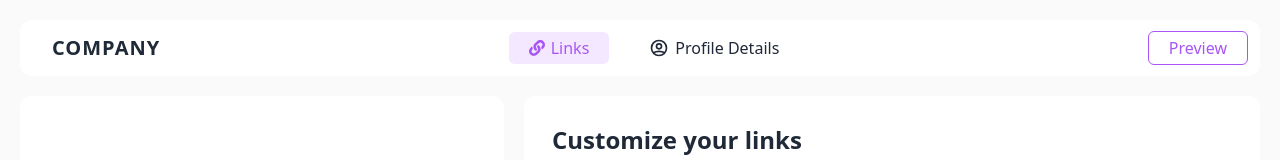
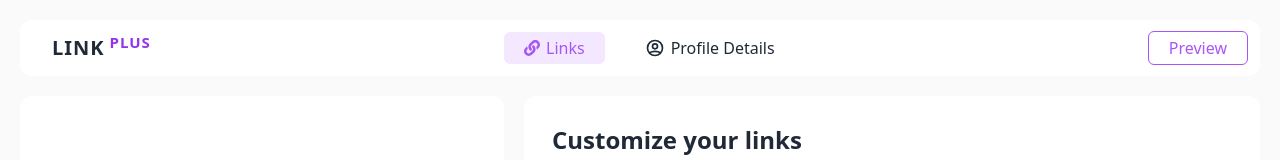
Before and after one commit to Rakibul-98/kahf_assignment, a React (Vite) app: page /link-editor in a window 1280 px wide. Shown: the top 160 px of the page. Built offline with nearby package versions, Linux system fonts and the light colour scheme.

Commit message:
add project description and fix some bugs

```diff
--- a/package.json
+++ b/package.json
@@ -20,7 +20,6 @@
     "react-hot-toast": "^2.4.1",
     "react-icons": "^5.3.0",
     "react-router-dom": "^6.26.2",
-    "react-select": "^5.8.1",
     "sort-by": "^1.2.0"
   },
   "devDependencies": {
--- a/src/Home/components/LinkEditor/LinkEditor.jsx
+++ b/src/Home/components/LinkEditor/LinkEditor.jsx
@@ -9,7 +9,7 @@ import { AppContext } from '../../../context/AppContext';
 
 export default function LinkEditor() {
     const { handleLinkDataChange, displayedLinks } = useContext(AppContext);
-    const { register, unregister, handleSubmit, setValue } = useForm();
+    const { reset, register, unregister, handleSubmit, setValue } = useForm();
     const [linkBoxes, setLinkBoxes] = useState([]);
     const [nextId, setNextId] = useState(1);
     const sectionRef = useRef(null);
@@ -70,6 +70,7 @@ export default function LinkEditor() {
             }
             return updatedBoxes;
         });
+        reset();
     };
 
     const moveLink = (fromIndex, toIndex) => {
--- a/src/Home/components/NavBar/NavBar.jsx
+++ b/src/Home/components/NavBar/NavBar.jsx
@@ -25,7 +25,7 @@ export default function NavBar() {
 
     return (
         <div className='common-nav'>
-            <h1 className='uppercase text-xl font-bold tracking-wider md:ms-5'><span className='hidden md:block'>company</span> <span className='block md:hidden'>logo</span></h1>
+            <h1 className='uppercase text-xl font-bold tracking-wider md:ms-5 cursor-default'><span>link<sup className='hidden md:inline text-purple-600'> plus</sup><sup className='md:hidden font-extrabold text-purple-600'>+</sup></span></h1>
             <div className='flex gap-5'>
                 {
                     buttons.map((button, index) => (
@@ -37,7 +37,7 @@ export default function NavBar() {
                     ))
                 }
             </div>
-            <Link className='py-3 md:py-1 px-5 border hover:bg-purple-50 border-purple-500 rounded-md text-purple-500' to="/preview" onClick={() => setPreviewActive(true)}><span className='hidden md:block'>Preview</span><FiEye className='block md:hidden' /></Link>
+            <Link className='py-3 md:py-1 px-5 border hover:bg-purple-500 hover:text-white border-purple-500 rounded-md text-purple-500' to="/preview" onClick={() => setPreviewActive(true)}><span className='hidden md:block'>Preview</span><FiEye className='block md:hidden' /></Link>
         </div>
     )
 }
```
Also changed, not shown: 2 other files (tests, documents, lock files or other folders).
